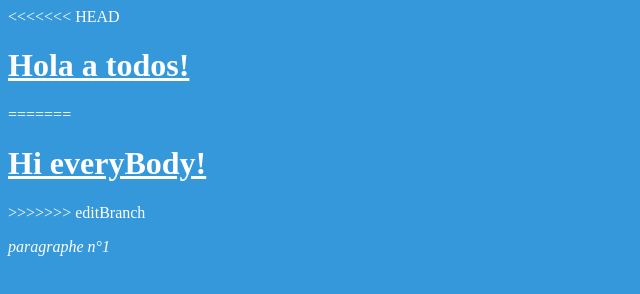
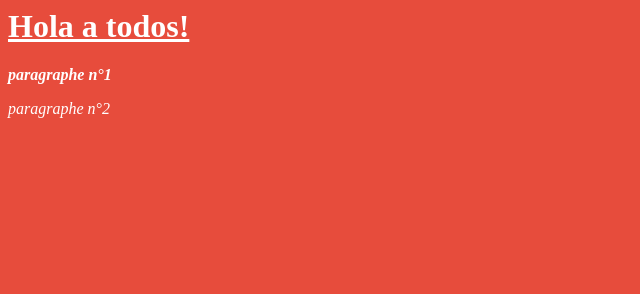
Before and after one commit to louisc59/notreProjetLC, a plain HTML site: page index.html in a window 1280 px wide. Shown: the whole page, without its empty margins (0-640 px from the left). Drawn offline with Linux system fonts and the light colour scheme.

Commit message:
modification index.html sur github

```diff
--- a/index.html
+++ b/index.html
@@ -6,16 +6,13 @@
 </head>
 <style type="text/css">
 body{
-    background-color: #3498db;
+    background-color: #e74c3c;
     color: white;
 }
 </style>
 <body>
-<<<<<<< HEAD
 <h1><u>Hola a todos!</u></h1>
-=======
-<h1><u>Hi everyBody!</u></h1>
->>>>>>> editBranch
-<p><i>paragraphe n°1</i></P>
+    <p><i><b>paragraphe n°1</b></i></p>
+    <p><i>paragraphe n°2</i></p>
 </body>
 </html>
```
